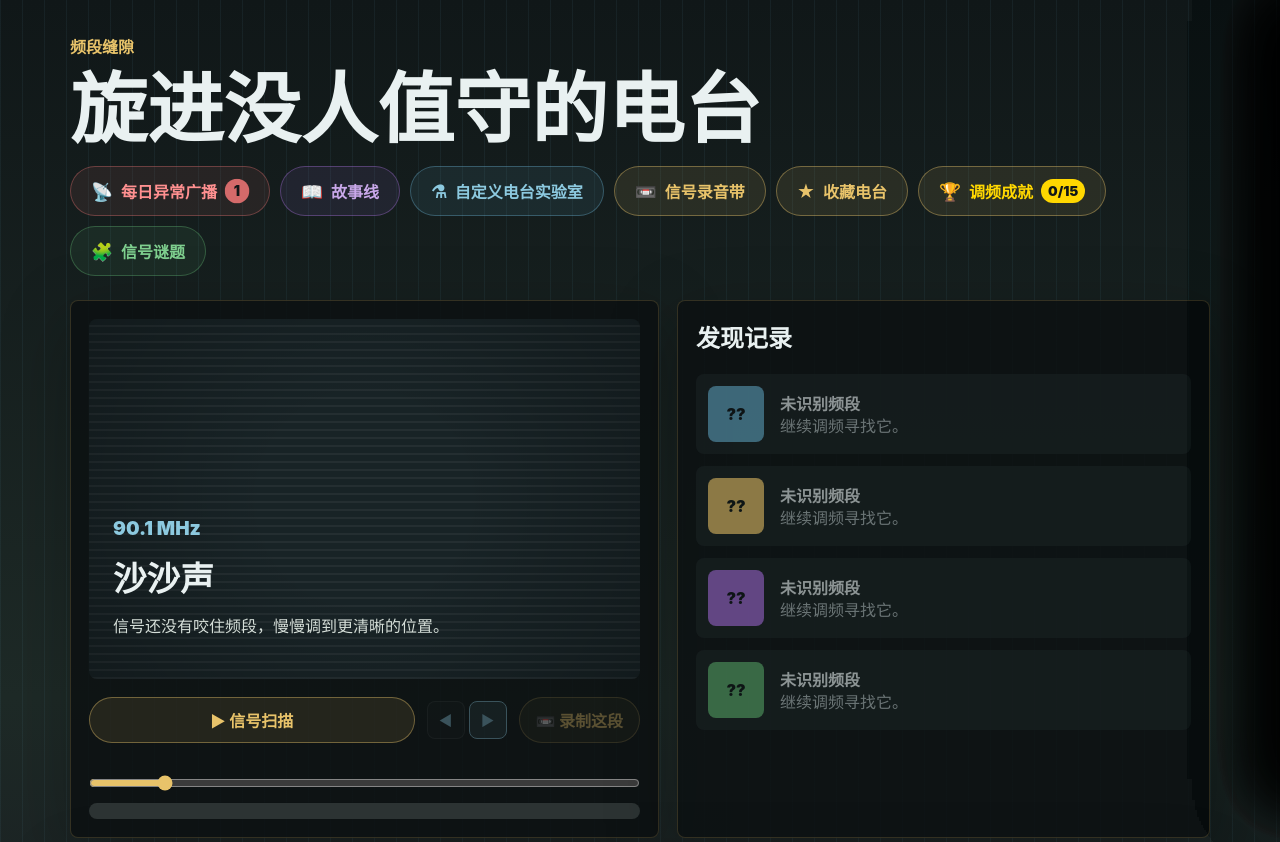
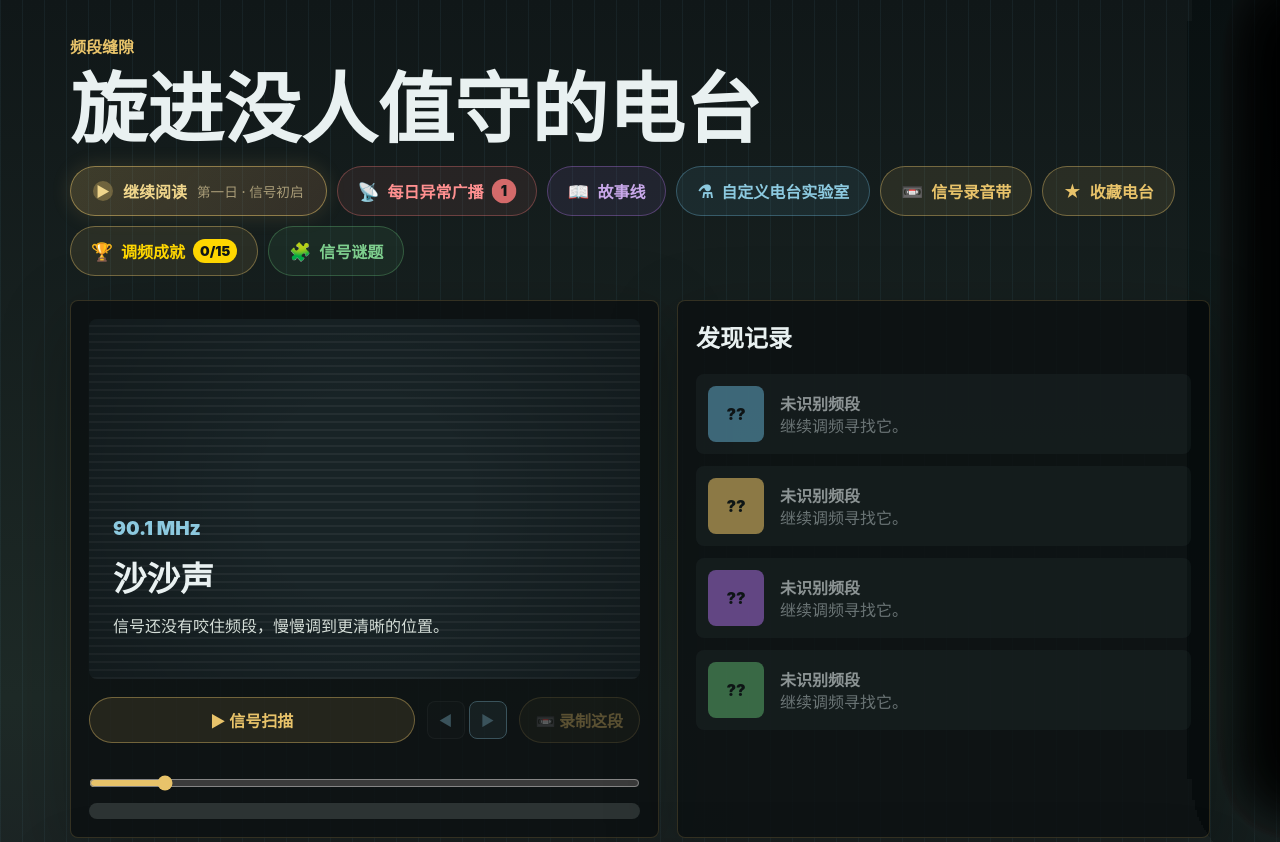
Before and after one commit to aliAjax/hxwl-4-c4a086b, a React (Vite) app: page / in a window 1280 px wide. Shown: the top 842 px of the page. Built offline with nearby package versions, Linux system fonts and the light colour scheme.

Commit message:
.3436396082391580:e058570b7af01d30eb7812cbd1d7477d_6a2a41b5979329d284a66c7f.6a2a41bf979329d284a66c90.6a2a41be4a018b5facc34624:Trae CN.T(2026/6/11 13:03:59)

```diff
--- a/src/App.tsx
+++ b/src/App.tsx
@@ -6,9 +6,11 @@ import {
   migrateStorylineIfNeeded,
   checkNewlyUnlocked as checkStoryNewlyUnlocked,
   getChapterUnlockHint,
+  getContinueReading,
   type StorylineSave,
   type StoryChapter,
-  type StoryFragment
+  type StoryFragment,
+  type ContinueReadingResult
 } from "./storyline";
 import {
   dailyBroadcasts,
@@ -27,9 +29,11 @@ import {
   getAnomalyLevelColor,
   getBroadcastState,
   getTodayBroadcast,
+  getDailyContinueReading,
   type DailyBroadcastSave,
   type DailyBroadcast,
-  type DailyFragment
+  type DailyFragment,
+  type DailyContinueReadingResult
 } from "./dailyBroadcast";
 import {
   loadSignalTapes,
@@ -930,6 +934,48 @@ export default function App() {
     setStorylineOpen(false);
   }
 
+  function handleContinueReading() {
+    if (!continueReadingTarget) return;
+
+    if (continueReadingTarget.type === "story") {
+      const { chapterId, fragmentId } = continueReadingTarget.data;
+      setStorylineOpen(true);
+      setActiveChapterId(chapterId);
+      setActiveFragmentId(fragmentId);
+      setStorylineSave((current) => {
+        if (current.readFragments.includes(fragmentId)) {
+          return {
+            ...current,
+            lastReadAt: { ...current.lastReadAt, [fragmentId]: Date.now() }
+          };
+        }
+        return {
+          ...current,
+          readFragments: [...current.readFragments, fragmentId],
+          lastReadAt: { ...current.lastReadAt, [fragmentId]: Date.now() }
+        };
+      });
+    } else {
+      const { broadcastId, fragmentId } = continueReadingTarget.data;
+      setDailyOpen(true);
+      setActiveDailyId(broadcastId);
+      setActiveDailyFragmentId(fragmentId);
+      setDailySave((current) => {
+        if (current.readFragments.includes(fragmentId)) {
+          return {
+            ...current,
+            lastReadAt: { ...current.lastReadAt, [fragmentId]: Date.now() }
+          };
+        }
+        return {
+          ...current,
+          readFragments: [...current.readFragments, fragmentId],
+          lastReadAt: { ...current.lastReadAt, [fragmentId]: Date.now() }
+        };
+      });
+    }
+  }
+
   function openChapter(chapterId: string) {
     setActiveChapterId(chapterId);
     setActiveFragmentId(null);
@@ -1003,6 +1049,66 @@ export default function App() {
     }
     return count;
   }, [unlockedChapters, storylineSave.readFragments]);
+
+  const storyContinueReading = useMemo(
+    () => getContinueReading(storyChapters, storylineSave),
+    [storylineSave]
+  );
+
+  const dailyContinueReading = useMemo(
+    () => getDailyContinueReading(dailyBroadcasts, dailySave),
+    [dailySave]
+  );
+
+  const continueReadingTarget = useMemo(() => {
+    const storyHasUnread = storyContinueReading &&
+      !storyChapters
+        .find(c => c.id === storyContinueReading.chapterId)
+        ?.fragments.every(f => storylineSave.readFragments.includes(f.id));
+
+    const dailyHasUnread = dailyContinueReading &&
+      !dailyBroadcasts
+        .find(b => b.id === dailyContinueReading.broadcastId)
+        ?.fragments.every(f => dailySave.readFragments.includes(f.id));
+
+    if (storyHasUnread && dailyHasUnread) {
+      const storyTime = storylineSave.unlockedAt[storyContinueReading!.chapterId] || 0;
+      const dailyTime = dailySave.discoveredAt[dailyContinueReading!.broadcastId] || 0;
+      if (storyTime >= dailyTime) {
+        return { type: "story" as const, data: storyContinueReading! };
+      } else {
+        return { type: "daily" as const, data: dailyContinueReading! };
+      }
+    }
+
+    if (storyHasUnread) {
+      return { type: "story" as const, data: storyContinueReading! };
+    }
+
+    if (dailyHasUnread) {
+      return { type: "daily" as const, data: dailyContinueReading! };
+    }
+
+    if (storyContinueReading && dailyContinueReading) {
+      const storyTime = storylineSave.lastReadAt[storyContinueReading.fragmentId] || 0;
+      const dailyTime = dailySave.lastReadAt[dailyContinueReading.fragmentId] || 0;
+      if (storyTime >= dailyTime) {
+        return { type: "story" as const, data: storyContinueReading };
+      } else {
+        return { type: "daily" as const, data: dailyContinueReading };
+      }
+    }
+
+    if (storyContinueReading) {
+      return { type: "story" as const, data: storyContinueReading };
+    }
+
+    if (dailyContinueReading) {
+      return { type: "daily" as const, data: dailyContinueReading };
+    }
+
+    return null;
+  }, [storyContinueReading, dailyContinueReading, storylineSave, dailySave]);
 
   useEffect(() => {
     if (!isScanning || scanPaused) return;
@@ -1174,6 +1280,17 @@ export default function App() {
         <div className="hero-header">
           <h1>旋进没人值守的电台</h1>
           <div className="hero-actions">
+            {continueReadingTarget && (
+              <button className="continue-reading-trigger" onClick={handleContinueReading}>
+                <span className="continue-reading-icon">▶</span>
+                <span>继续阅读</span>
+                <span className="continue-reading-hint">
+                  {continueReadingTarget.type === "story"
+                    ? storyChapters.find(c => c.id === continueReadingTarget.data.chapterId)?.title
+                    : dailyBroadcasts.find(b => b.id === continueReadingTarget.data.broadcastId)?.title}
+                </span>
+              </button>
+            )}
             <button className="daily-trigger" onClick={openDailyBroadcast}>
               <span className="daily-trigger-icon">📡</span>
               <span>每日异常广播</span>
--- a/src/dailyBroadcast.ts
+++ b/src/dailyBroadcast.ts
@@ -765,3 +765,62 @@ export function getAnomalyLevelColor(level: string): string {
       return "#889697";
   }
 }
+
+export type DailyContinueReadingResult = {
+  broadcastId: string;
+  fragmentId: string;
+} | null;
+
+export function getDailyContinueReading(
+  broadcasts: DailyBroadcast[],
+  save: DailyBroadcastSave
+): DailyContinueReadingResult {
+  const discoveredBroadcasts = broadcasts.filter((b) =>
+    save.discoveredBroadcasts.includes(b.id)
+  );
+
+  const broadcastsWithUnread = discoveredBroadcasts.filter(
+    (b) => !b.fragments.every((f) => save.readFragments.includes(f.id))
+  );
+
+  if (broadcastsWithUnread.length > 0) {
+    broadcastsWithUnread.sort((a, b) => {
+      const timeA = save.discoveredAt[a.id] || 0;
+      const timeB = save.discoveredAt[b.id] || 0;
+      return timeB - timeA;
+    });
+
+    const targetBroadcast = broadcastsWithUnread[0];
+    const firstUnreadFragment = targetBroadcast.fragments.find(
+      (f) => !save.readFragments.includes(f.id)
+    );
+
+    if (firstUnreadFragment) {
+      return { broadcastId: targetBroadcast.id, fragmentId: firstUnreadFragment.id };
+    }
+  }
+
+  if (save.readFragments.length > 0) {
+    let latestFragmentId: string | null = null;
+    let latestTime = 0;
+
+    for (const fragmentId of save.readFragments) {
+      const readTime = save.lastReadAt[fragmentId] || 0;
+      if (readTime > latestTime) {
+        latestTime = readTime;
+        latestFragmentId = fragmentId;
+      }
+    }
+
+    if (latestFragmentId) {
+      for (const broadcast of discoveredBroadcasts) {
+        const fragment = broadcast.fragments.find((f) => f.id === latestFragmentId);
+        if (fragment) {
+          return { broadcastId: broadcast.id, fragmentId: latestFragmentId };
+        }
+      }
+    }
+  }
+
+  return null;
+}
--- a/src/storyline.ts
+++ b/src/storyline.ts
@@ -444,3 +444,62 @@ export function migrateStorylineIfNeeded(
   }
   return next;
 }
+
+export type ContinueReadingResult = {
+  chapterId: string;
+  fragmentId: string;
+} | null;
+
+export function getContinueReading(
+  chapters: StoryChapter[],
+  save: StorylineSave
+): ContinueReadingResult {
+  const unlockedChapters = chapters.filter((ch) =>
+    save.unlockedChapters.includes(ch.id)
+  );
+
+  const chaptersWithUnread = unlockedChapters.filter(
+    (ch) => !ch.fragments.every((f) => save.readFragments.includes(f.id))
+  );
+
+  if (chaptersWithUnread.length > 0) {
+    chaptersWithUnread.sort((a, b) => {
+      const timeA = save.unlockedAt[a.id] || 0;
+      const timeB = save.unlockedAt[b.id] || 0;
+      return timeB - timeA;
+    });
+
+    const targetChapter = chaptersWithUnread[0];
+    const firstUnreadFragment = targetChapter.fragments.find(
+      (f) => !save.readFragments.includes(f.id)
+    );
+
+    if (firstUnreadFragment) {
+      return { chapterId: targetChapter.id, fragmentId: firstUnreadFragment.id };
+    }
+  }
+
+  if (save.readFragments.length > 0) {
+    let latestFragmentId: string | null = null;
+    let latestTime = 0;
+
+    for (const fragmentId of save.readFragments) {
+      const readTime = save.lastReadAt[fragmentId] || 0;
+      if (readTime > latestTime) {
+        latestTime = readTime;
+        latestFragmentId = fragmentId;
+      }
+    }
+
+    if (latestFragmentId) {
+      for (const chapter of unlockedChapters) {
+        const fragment = chapter.fragments.find((f) => f.id === latestFragmentId);
+        if (fragment) {
+          return { chapterId: chapter.id, fragmentId: latestFragmentId };
+        }
+      }
+    }
+  }
+
+  return null;
+}
--- a/src/styles.css
+++ b/src/styles.css
@@ -1845,6 +1845,7 @@ input[type="range"] {
     gap: 8px;
   }
 
+  .continue-reading-trigger,
   .storyline-trigger,
   .lab-trigger,
   .favorites-trigger {
@@ -1852,6 +1853,10 @@ input[type="range"] {
     font-size: 0.9rem;
   }
 
+  .continue-reading-hint {
+    display: none;
+  }
+
   .stations article {
     grid-template-columns: 50px 1fr;
   }
@@ -1926,6 +1931,45 @@ input[type="range"] {
     width: calc(100% - 32px);
     max-width: 360px;
   }
+}
+
+.continue-reading-trigger {
+  display: inline-flex;
+  align-items: center;
+  gap: 10px;
+  padding: 12px 22px;
+  border: 1px solid rgba(232, 195, 106, 0.5);
+  border-radius: 999px;
+  background: linear-gradient(135deg, rgba(232, 195, 106, 0.2), rgba(232, 155, 106, 0.15));
+  color: #f0d68c;
+  font-weight: 800;
+  cursor: pointer;
+  transition: all 180ms ease;
+  box-shadow: 0 0 20px rgba(232, 195, 106, 0.15);
+}
+
+.continue-reading-trigger:hover {
+  background: linear-gradient(135deg, rgba(232, 195, 106, 0.3), rgba(232, 155, 106, 0.25));
+  border-color: rgba(232, 195, 106, 0.7);
+  box-shadow: 0 0 30px rgba(232, 195, 106, 0.25);
+  transform: translateY(-1px);
+}
+
+.continue-reading-icon {
+  font-size: 0.9rem;
+  display: inline-grid;
+  place-items: center;
+  width: 20px;
+  height: 20px;
+  border-radius: 999px;
+  background: rgba(232, 195, 106, 0.3);
+}
+
+.continue-reading-hint {
+  font-size: 0.85rem;
+  font-weight: 500;
+  color: #c4b58a;
+  opacity: 0.8;
 }
 
 .daily-trigger {
```
